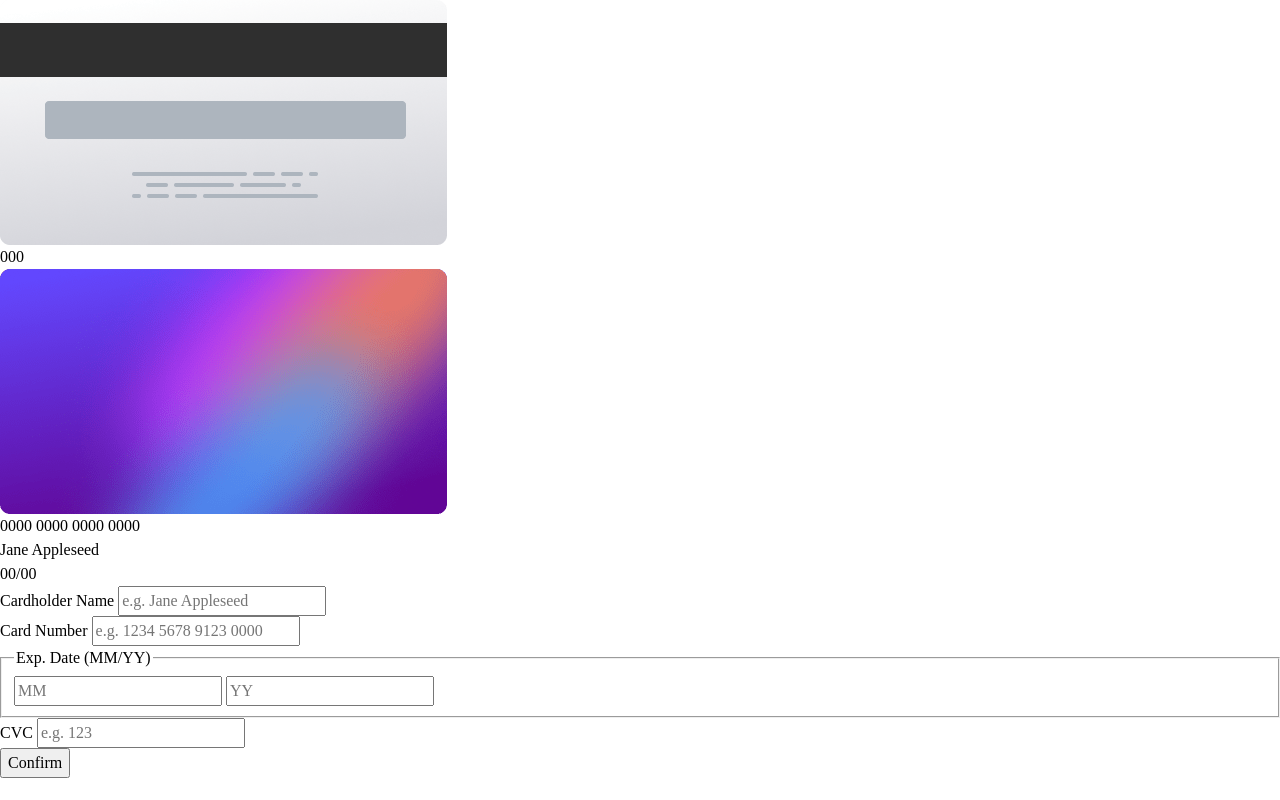
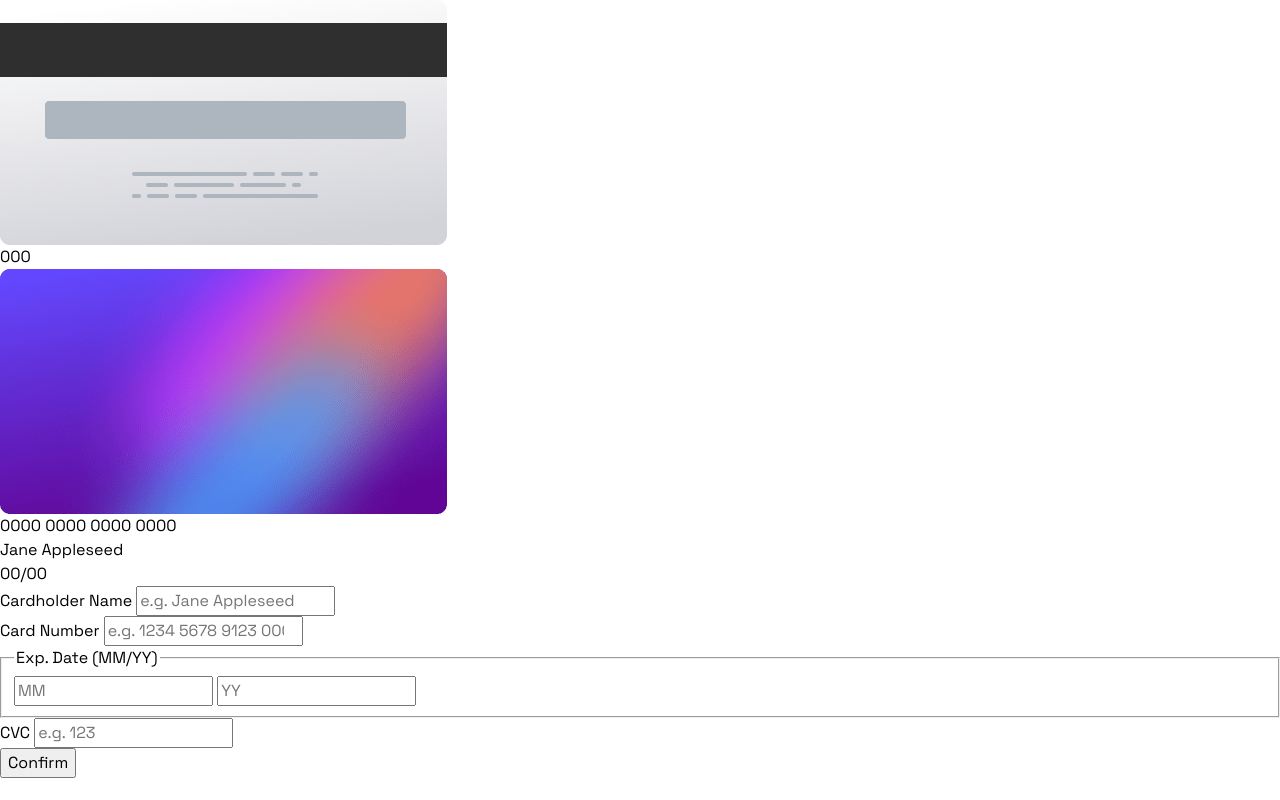
Before and after one commit to MatiasBastarrica/interactive-card-details-form, a plain HTML site: page index.html in a window 1280 px wide. Drawn offline with Linux system fonts and the light colour scheme.

Commit message:
Add the Google Fonts

```diff
--- a/index.html
+++ b/index.html
@@ -8,6 +8,12 @@
       type="image/png"
       sizes="32x32"
       href="./images/favicon-32x32.png"
+    />
+    <link rel="preconnect" href="https://fonts.googleapis.com" />
+    <link rel="preconnect" href="https://fonts.gstatic.com" crossorigin />
+    <link
+      href="https://fonts.googleapis.com/css2?family=Space+Grotesk:wght@300..700&display=swap"
+      rel="stylesheet"
     />
     <link rel="stylesheet" href="./styles.css" />
     <title>Frontend Mentor | Interactive card details form</title>
--- a/styles.css
+++ b/styles.css
@@ -83,3 +83,9 @@ h6 {
 .hidden {
   display: none;
 }
+
+/* ### GENERAL STYLING ### */
+
+body {
+  font-family: "Space Grotesk", sans-serif;
+}
```
